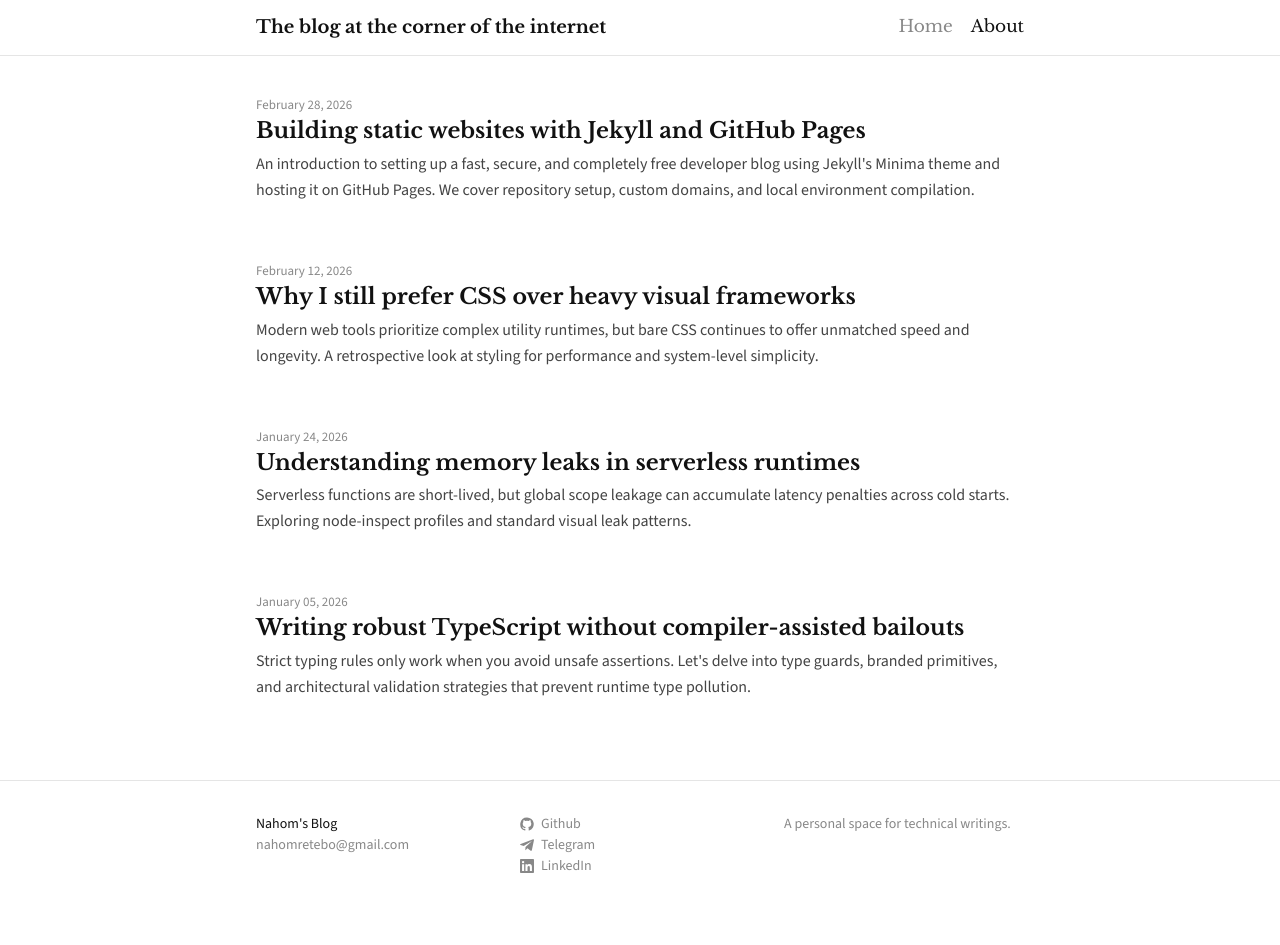
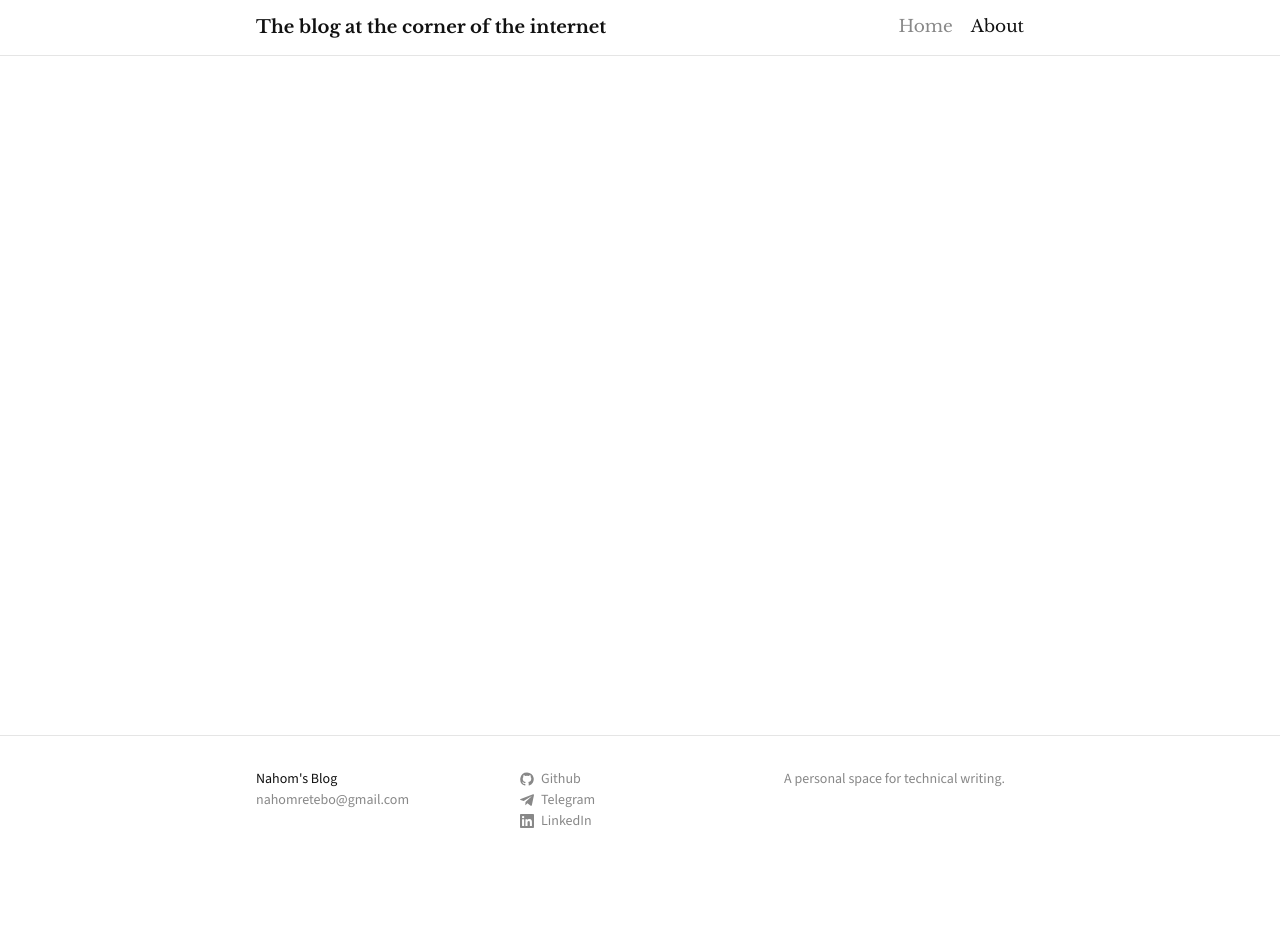
Before and after one commit to nonyx777/nonyx777.github.io, a Jekyll site: the page built from index.md, in a window 1280 px wide. Built offline with Jekyll 4.4.1, drawn with Linux system fonts in a browser that asks for light colours; after the commit the page ends 900 px from its top, so only the background shows below that.

```diff
--- a/_config.yml
+++ b/_config.yml
@@ -1,7 +1,7 @@
 title: "Nahom's Blog"
 tagline: "The blog at the corner of the internet"
 email: "nahomretebo@gmail.com"
-description: "A personal space for technical writings."
+description: "A personal space for technical writing."
 url: "https://nonyx777.github.io"
 baseurl: ""
 
--- a/_posts/2026-01-05-writing-robust-typescript.md
+++ /dev/null
@@ -1,8 +0,0 @@
----
-layout: post
-title: "Writing robust TypeScript without compiler-assisted bailouts"
-excerpt: "Strict typing rules only work when you avoid unsafe assertions. Let's delve into type guards, branded primitives, and architectural validation strategies that prevent runtime type pollution."
-date: 2026-01-05 09:00:00 +0000
----
-
-Strict typing rules only work when you avoid unsafe assertions. This post explores type guards, branded primitives, and architectural validation strategies that prevent runtime type pollution.
--- a/_posts/2026-01-24-understanding-memory-leaks.md
+++ /dev/null
@@ -1,8 +0,0 @@
----
-layout: post
-title: "Understanding memory leaks in serverless runtimes"
-excerpt: "Serverless functions are short-lived, but global scope leakage can accumulate latency penalties across cold starts. Exploring node-inspect profiles and standard visual leak patterns."
-date: 2026-01-24 09:00:00 +0000
----
-
-Serverless functions are short-lived, but global scope leakage can accumulate latency penalties across cold starts. This post explores node-inspect profiles and standard visual leak patterns.
--- a/_posts/2026-02-12-css-over-heavy-visual-frameworks.md
+++ /dev/null
@@ -1,16 +0,0 @@
----
-layout: post
-title: "Why I still prefer CSS over heavy visual frameworks"
-excerpt: "Modern web tools prioritize complex utility runtimes, but bare CSS continues to offer unmatched speed and longevity. A retrospective look at styling for performance and system-level simplicity."
-date: 2026-02-12 09:00:00 +0000
----
-
-Every year, a new set of CSS-in-JS frameworks or massive utility classes sweeps the web-development landscape. They promise to solve modular scoping, eliminate naming anxiety, and optimize final bundles automatically. However, these systems come with severe architectural tradeoffs.
-
-By introducing additional compile-time pipelines and heavy JavaScript runtimes, we distance ourselves from native browser capabilities. Plain CSS has evolved significantly. With modern custom properties, native nesting, and container queries, vanilla stylesheets are now incredibly robust and maintainable.
-
-## The weight of modern compilation
-
-When we rely on external systems to write simple styling rules, we enter a state of dependency. If the compiler changes its specifications, or the library maintainers drop backward compatibility, entire legacy codebases break silently. Vanilla CSS, on the other hand, is guaranteed to render identically for decades.
-
-For content-focused sites—like this personal technical blog—the fastest stylesheet is the one the browser natively parses. By avoiding runtime style computation, we achieve perfect layout performance and reduce layout shifts to absolute zero.
--- a/_posts/2026-02-28-building-static-websites.md
+++ /dev/null
@@ -1,8 +0,0 @@
----
-layout: post
-title: "Building static websites with Jekyll and GitHub Pages"
-excerpt: "An introduction to setting up a fast, secure, and completely free developer blog using Jekyll's Minima theme and hosting it on GitHub Pages. We cover repository setup, custom domains, and local environment compilation."
-date: 2026-02-28 09:00:00 +0000
----
-
-An introduction to setting up a fast, secure, and completely free developer blog using Jekyll's Minima theme and hosting it on GitHub Pages.
--- a/about.md
+++ b/about.md
@@ -1,11 +1,10 @@
 ---
 layout: page
-title: "About"
+title: "About Me"
 permalink: /about/
 ---
 
-Hello, I am a systems engineer interested in web architectures, lightweight compiler design, and building zero-dependency server tooling. I write code during the day and write reflections on optimization during the night.
-
-This blog is intentionally designed to be as minimal as possible. There are no tracking scripts, zero cookie consent dialogs, no advertisements, and absolutely no external styling frameworks. It runs on Jekyll’s standard Minima layout, compiled with GitHub Actions, and served instantly via GitHub Pages.
-
-If you want to talk about low-level browser optimizations, network protocols, or just want to exchange reading lists, please reach out via GitHub or send an email.
+Hello my name is Nahom Temesgen, I'm a software engineer interested in computer graphics and physics simulations,
+and recently reinforcement learning.
+I'm currently a technical artist at an animation studio. I spend most of my time trying to replicate things in video
+games that caught my attention, or reading about it in order to replicate it.
```
Also changed, not shown: _drafts/rl-and-joints.md (added, +37 -0 lines).
